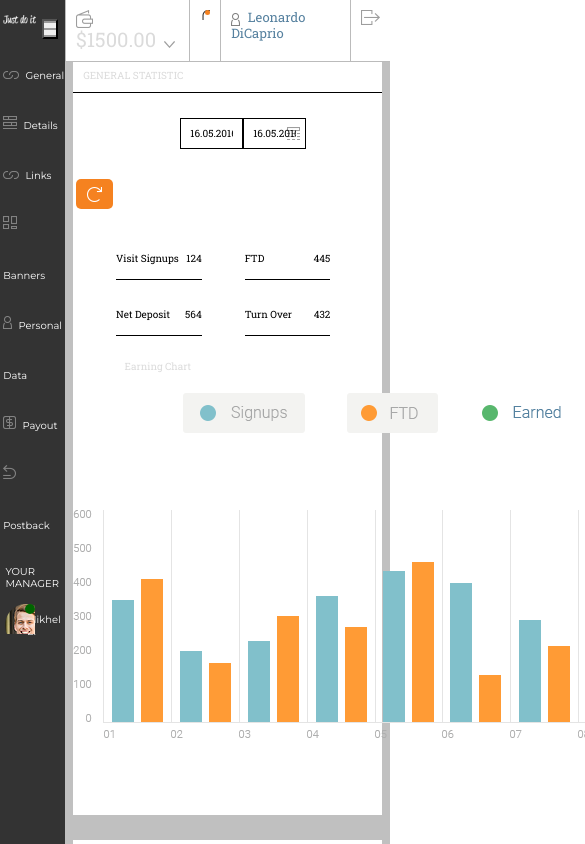
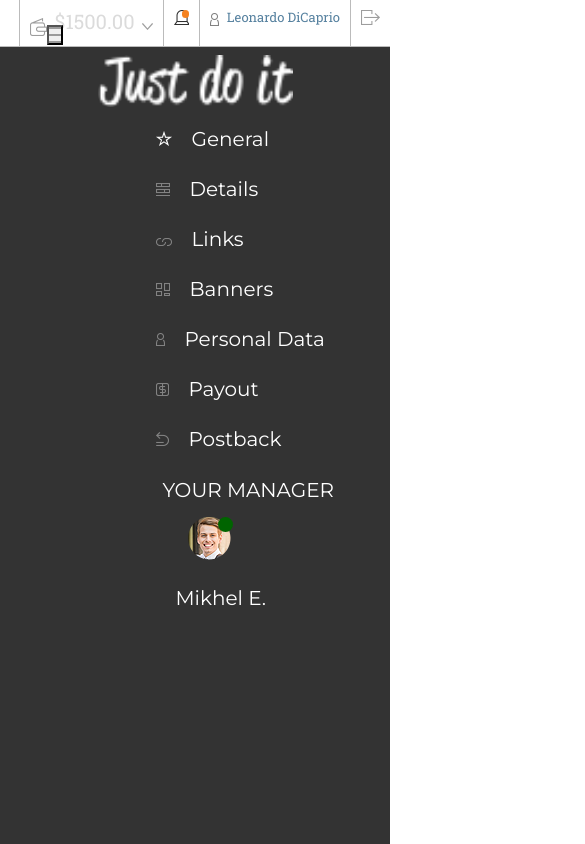
Before and after one commit to przemo88/projekt_indywidualny, a website: page index.html in a window 390 px wide. Shown: the top 844 px of the page, 585 px wide, since content can reach past the window. Drawn offline with Linux system fonts and the light colour scheme; a web font is replaced by a local one.

Commit message:
finish index

```diff
--- a/index.html
+++ b/index.html
@@ -15,41 +15,42 @@
 
 		<div class="row">
 
-			<div class="col-l-2 col-m-2 col-s-2 menu mont">
+			<div class="col-l-2 col-m-2 col-s-12 menu mont">
+			<button class="hamburger visible position-absolute"></button>
+			<div class="row mt-2">
+				<div class="col-l-6 col-m-6 col-s-6 col-offset-s-3 logo"></div>
 
-			<div class="row mt-2">
-				<div class="col-l-6 col-m-6 logo"></div>
-				<button class="col-l-1 col-m-1 hamburger visible"></button>
 
 
 				<div class="menu-list mt-4">
 
-					<div class="col-l-12 col-m-12"><img src ="mini/links.png">General</div>
-					<div class="col-l-12 col-m-12"><img src ="mini/details.png">Details</div>
-					<div class="col-l-12 col-m-12"><img src ="mini/links.png">Links</div>
-					<div class="col-l-12 col-m-12"><img src ="mini/banners.png">Banners</div>
-					<div class="col-l-12 col-m-12"><img src ="mini/personal.png">Personal Data</div>
-					<div class="col-l-12 col-m-12"><img src ="mini/payout.png">Payout</div>
-					<div class="col-l-12 col-m-12"><img src ="mini/postback.png">Postback</div>
+					<div class="col-l-12 col-m-12 col-s-12"><img src ="mini/star.png">General</div>
+					<div class="col-l-12 col-m-12 col-s-12"><img src ="mini/details.png">Details</div>
+					<div class="col-l-12 col-m-12 col-s-12"><img src ="mini/links.png">Links</div>
+					<div class="col-l-12 col-m-12 col-s-12"><img src ="mini/banners.png">Banners</div>
+					<div class="col-l-12 col-m-12 col-s-12"><img src ="mini/personal.png">Personal Data</div>
+					<div class="col-l-12 col-m-12 col-s-12"><img src ="mini/payout.png">Payout</div>
+					<div class="col-l-12 col-m-12 col-s-12"><img src ="mini/postback.png">Postback</div>
 
 				</div>
 
 				<div class="row">
-					<div class="col-l-12 mt-2 col-offset-l-1">
+					<div class="col-l-12 col-s-12 col-offset-s-5 mt-2 col-offset-l-1 manager">
 						YOUR MANAGER
 					</div>
-					<div class="col-l-3 col-m-3 col-offset-l-1 col-offset-m-1 mt-2">
+					<div class="col-l-3 col-m-3 col-s-12 col-offset-l-1 col-offset-m-1 mt-2">
 						<div class="photo">
-							<div class="online"></div>
+							<div class="online">
+							</div>
 						</div>
 					</div>
 
-					<div class="col-l-7 col-m-7 mt-1  mt-4 col-offset-l-1 col-offset-m-1">Mikhel E. </div>
+					<div class="col-l-7 col-m-7 col-s-12 mt-1  mt-4 col-offset-l-1 col-offset-m-1  name">Mikhel E. </div>
 				</div>
 			</div>
 		</div>
 
-		<section class="col-l-10 col-m-10 top">
+		<section class="col-l-10 col-m-10 col-s-12 top">
 			<div class="top-item spaced">
 	  		<img src="mini/wallet.png" alt="">
 	  		<span class="roboto wallet-font silver">$1500.00</span>
@@ -72,7 +73,7 @@
 	   	 	</div>
 		</section>
 
-<div class="content col-l-10 col-m-10">
+<div class="content col-l-10 col-m-10 col-s-12">
 
 <div class="outside mt-4">
 
@@ -84,8 +85,8 @@
 
 						<div class="row">
 							<input type="text" value="16.05.2016" class="input-form roboto col-l-2 col-m-2 col-offset-l-5 col-offset-m-5 mt-4"/>
-							<input type="text" value="16.05.2016" class="input-form roboto col-l-2  col-m-3 form-photo mt-4"/>
-							<div class="btn-orange-2 col-offset-l-1 mt-5"></div>
+							<input type="text" value="16.05.2016" class="input-form roboto col-l-2  col-m-2 form-photo mt-4"/>
+							<div class="btn-orange-2 col-offset-l-1 col-offset-m-1 mt-5"></div>
 						</div>
 
 					</div>
@@ -126,7 +127,7 @@
 					<div class="col-l-10 col-m-10 col-offset-l-2 col-offset-m-2 mt-4 roboto silver">Earning Chart</div>
 
 					<div class="row">
-					 <div class="col-l-12 col-m-12 text-align-center">
+					 <div class="col-l-12 col-m-12 col-s-12 text-align-center">
           <div class="mt-3 chart-photo"><img src="mini/chart.png"></div>
 
           </div>
--- a/js/script.js
+++ b/js/script.js
@@ -1,13 +1,18 @@
 function toggleMenu(visible) {
   document.querySelector('.menu').classList.toggle('show');
+  document.querySelector('.menu').classList.toggle('col-s-12');
   document.querySelector('.top').classList.toggle('col-l-12');
+  document.querySelector('.top').classList.toggle('col-m-12');
   document.querySelector('.top').classList.toggle('hidden-top');
   document.querySelector('.top').classList.toggle('menu-list-hidden');
   document.querySelector('.content').classList.toggle('col-l-12');
+  document.querySelector('.content').classList.toggle('col-m-12');
   document.querySelector('.menu-list').classList.toggle('show');
   document.querySelector('.photo').classList.toggle('show');
-  //document.querySelector('.menu').classList.toggle('col-s-12');
+
 }
+
+
 
 document.querySelector('.hamburger').addEventListener('click', function(e) {
   e.preventDefault();
--- a/sass/_layout.scss
+++ b/sass/_layout.scss
@@ -119,7 +119,7 @@
 
 @include grid(l);
 
-@media (min-width: 768px) and (max-width: 1199px)
+@media (min-width: 768px)
 {
 	@include grid(m);
 }
@@ -138,6 +138,12 @@
   width: 100%;
  }
 
+@media (min-width: 768px)
+{
+	.chart-photo{
+		width: 100%;
+	}
+}
  .border{
  	 border:1px solid red;
  }
@@ -153,7 +159,15 @@
  .visible{
  	visibility: visible;
  	position: absolute;
- 	margin-top: 1%;
+ 	margin-top: 2%;
  	z-index: 15;
  	width: 1%;
  }
+
+ .position-fixed{
+ 	position: fixed;
+ }
+
+ .position-absolute{
+ 	position: absolute;
+ }
--- a/sass/_menu.scss
+++ b/sass/_menu.scss
@@ -5,14 +5,13 @@
 
 		.menu-list{
 			line-height: 50px;
-			margin-left: 5%;
 			:hover{
 			background-color:$grey-2;
 		}
 
 
 		img{
-			padding-right: 10%;
+			padding-right: 5%;
 
 		}
 	}
@@ -20,11 +19,12 @@
 
 /* Mini icons */
 
-.photo{
+
+	.photo{
    @include photo;
 }
 
-.online{
+	.online{
 	  @include online;
 }
 
@@ -55,19 +55,25 @@
 	{
 		width: auto;
 	}
+
+	@media(max-width: 767px)
+	{
+		width: 100%;
+		height: 15vw;
+	}
 }
 
 .hamburger{
 	background-image:url('../mini/hamburger.png');
-	width: 60px;
+	width: 20px;
 	height: 20px;
-	margin-left: 1.5%;
-	margin-top: 5%;
+	margin-left: 12%;
+	margin-top: 1%;
+	position: fixed;
+	z-index: 10;
 
-	@media (min-width: 768px) and (max-width: 1199px)
+	@media (max-width: 767px)
 	{
-		width: 20px;
-		height: 15px;
-		margin-top: 3%;
+		top: 2%;
 	}
 }
--- a/sass/_smartfonLayout.scss
+++ b/sass/_smartfonLayout.scss
@@ -5,8 +5,37 @@
 	margin: 0 auto;
 }
 
-/*.menu{
-	width: 0;
-}*/
+.menu{
+	margin-top: 40px;
+	height: 125vh;
+}
+
+.menu-list{
+	font-size: 20px;
+
+	img{
+		padding-left:40%;
+	}
+}
+
+.manager{
+	font-size: 20px;
+}
+
+.photo{
+	width: 4.5em;
+	height: 4.5em;
+	margin-left: 40%;
+}
+
+.online{
+	width: 1.5em;
+	height: 1.5em;
+}
+
+.name{
+	font-size: 20px;
+	margin-left: 45%;
+}
 
 }
--- a/sass/_tabletLayout.scss
+++ b/sass/_tabletLayout.scss
@@ -5,10 +5,8 @@
 	margin: 0 auto;
 }
 
-.btn-orange-2{
-	@include btn-orange-2;
-	margin-left: 92%;
-	position: relative;
+.menu{
+	height: 322.5vh;
 }
 
 }
--- a/sass/_top.scss
+++ b/sass/_top.scss
@@ -41,11 +41,19 @@
 
 .notification{
   @include photo;
-   @media(min-width: 768px) and (max-width: 1199px)
+
+  @media(min-width: 768px) and (max-width: 1199px)
   {
     width: 1em;
     height: 1em;
   }
+
+  @media(max-width: 767px)
+  {
+    width: 1.5em;
+    height: 1.5em;
+  }
+
   background-image: url('../mini/notification.png');
   width: 1em;
   height: 1em;
@@ -57,4 +65,10 @@
    width: 0.5em;
    height: 0.5em;
    background: $orange-1;
+
+   @media(max-width: 767px)
+   {
+      width: 0.75em;
+      height: 0.75em;
+   }
 }
```
Also changed, not shown: css/style.css, 1 other file.
